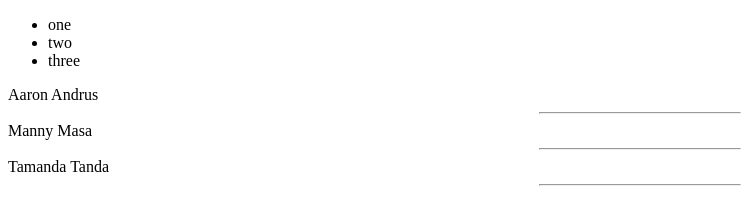
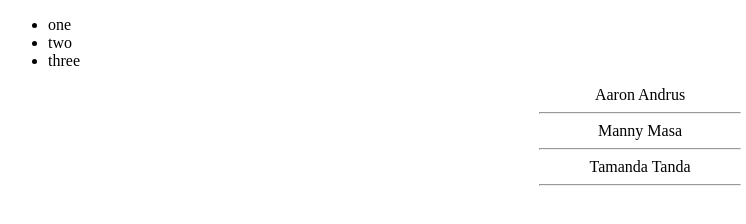
Before and after one commit to riku05190/WDD131, a plain HTML site: page ponder/arrays.html in a window 1280 px wide. Shown: the whole page, without its empty margins (0-746 px from the left). Drawn offline with Linux system fonts and the light colour scheme.

Commit message:
fix code

```diff
--- a/ponder/arrays.html
+++ b/ponder/arrays.html
@@ -6,7 +6,7 @@
     <title>Array Methods</title>
     <script src="arrays.js" defer></script>
     <style>
-        .formatname {
+        .format {
             text-align: center;
         }
         hr {
```
